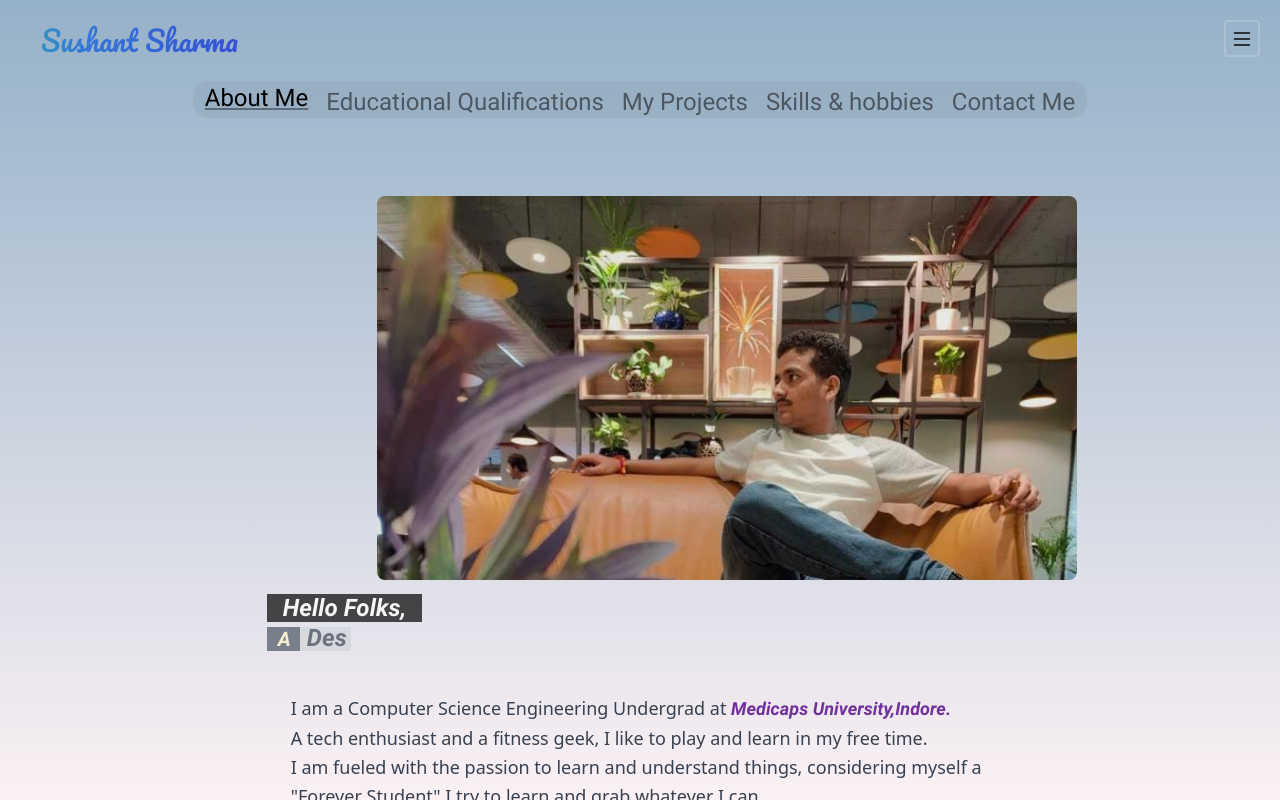
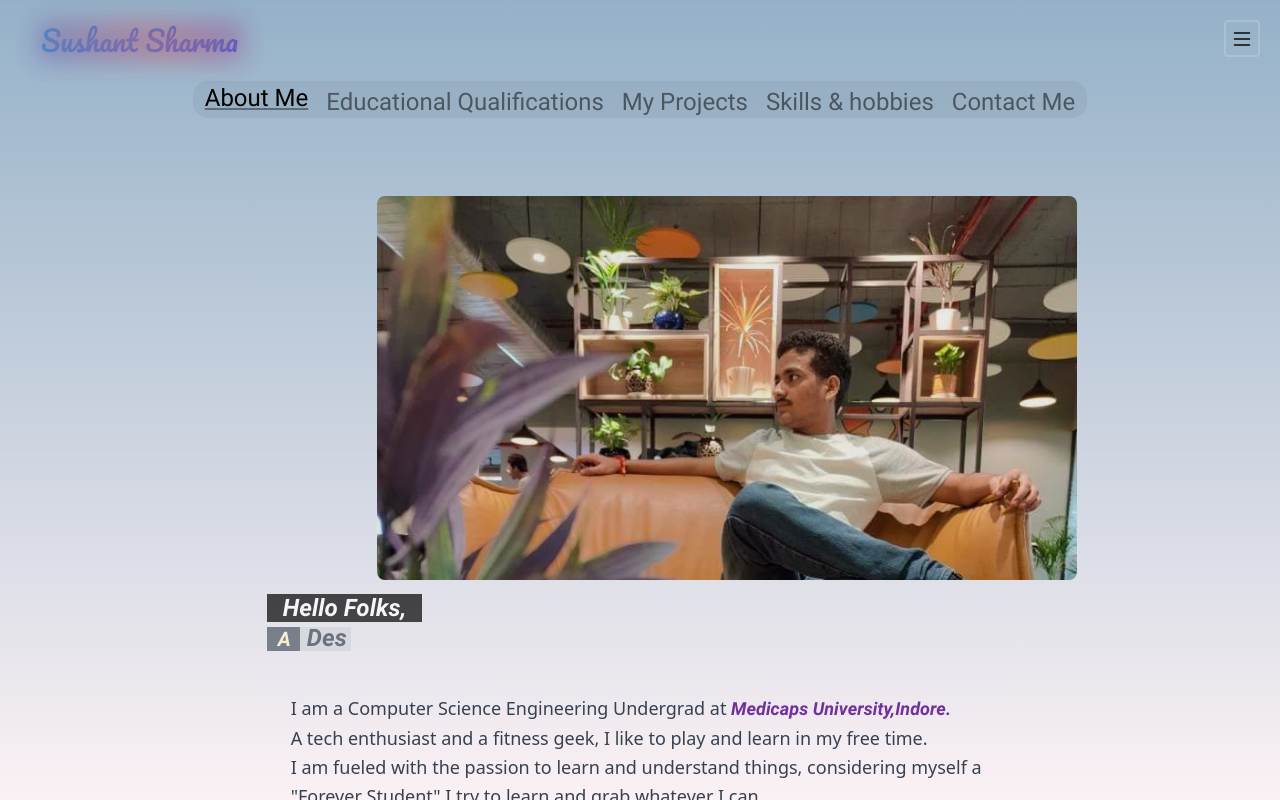
Before and after one commit to sushantsharma08/portfolio, an Angular app in the folder portfolio/: page /home in a window 1280 px wide. In both pictures the pointer is over the element 139 px from the left and 41 px from the top of the page. Shown: the top 800 px of the page. Built offline with nearby package versions, Linux system fonts and the light colour scheme.

Commit message:
Update header.component.scss

```diff
--- a/portfolio/src/app/component/constants/header/header.component.scss
+++ b/portfolio/src/app/component/constants/header/header.component.scss
@@ -30,11 +30,11 @@ a{
 a:hover{
     color: rgb(0, 0, 0);
 }
-.logo{
-    letter-spacing: -0.2rem;
+.tag{
+    // letter-spacing: -0.2rem;
     position: relative;
 }
-.logo::after,.logo::before{
+.tag::after,.tag::before{
     content: '';
     position: absolute;
     width: calc(100% + 5px);
@@ -44,16 +44,16 @@ a:hover{
     background-image: linear-gradient(45deg, #7a57b17a,
     #b8529a7a,
     #bd5f757a,
+    #5f70bd7a,
+    #5f68bd7a,
+    #bd5f757a,
     #7a57b17a,);
     background-size: 400%;
     z-index: -2;
-    opacity: 10%;
+    opacity: 0%;
 }
-.logo:hover{
-    border-color: rgba(139, 103, 187, 0.678);
-}
-.logo:hover:before,
-.logo:hover:after{
+.tag:hover:before,
+.tag:hover:after{
     opacity: 90%;
     filter: blur(12px);
     animation: bg-animation 4s infinite ;
```
